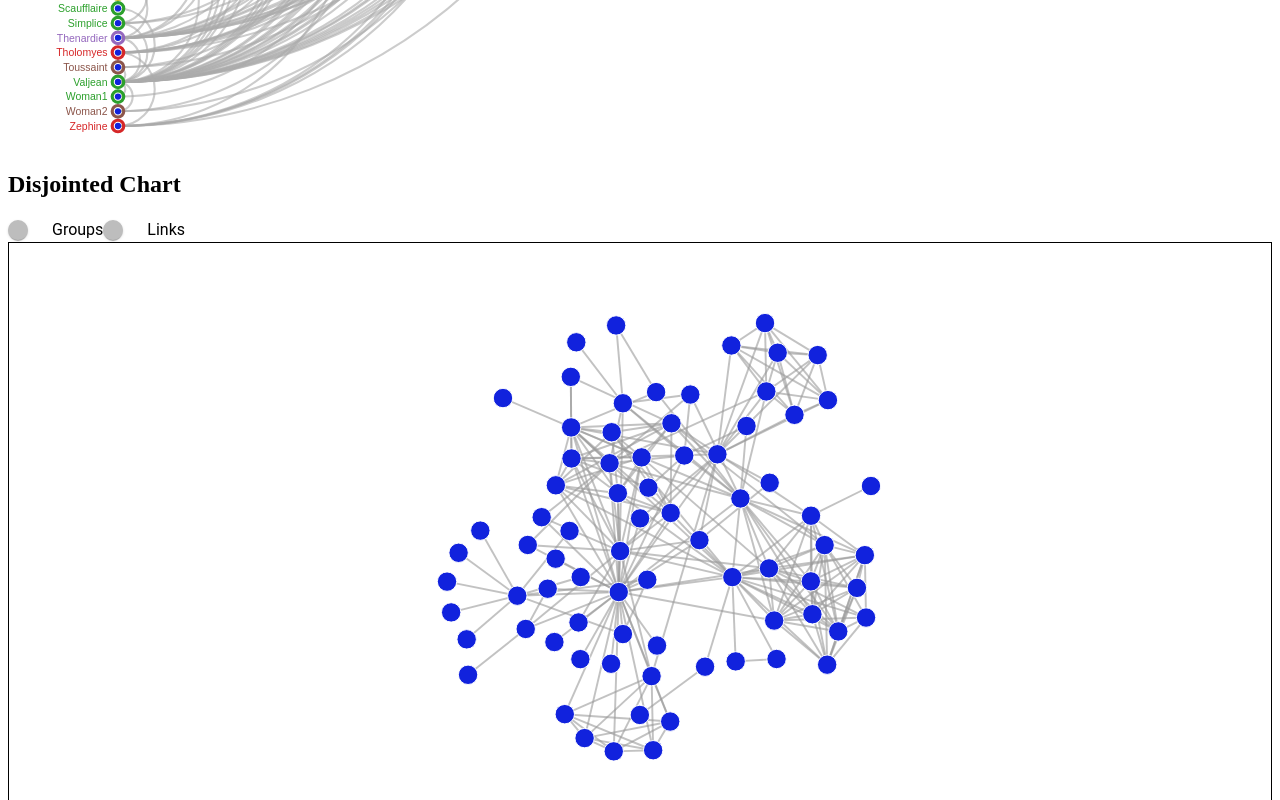
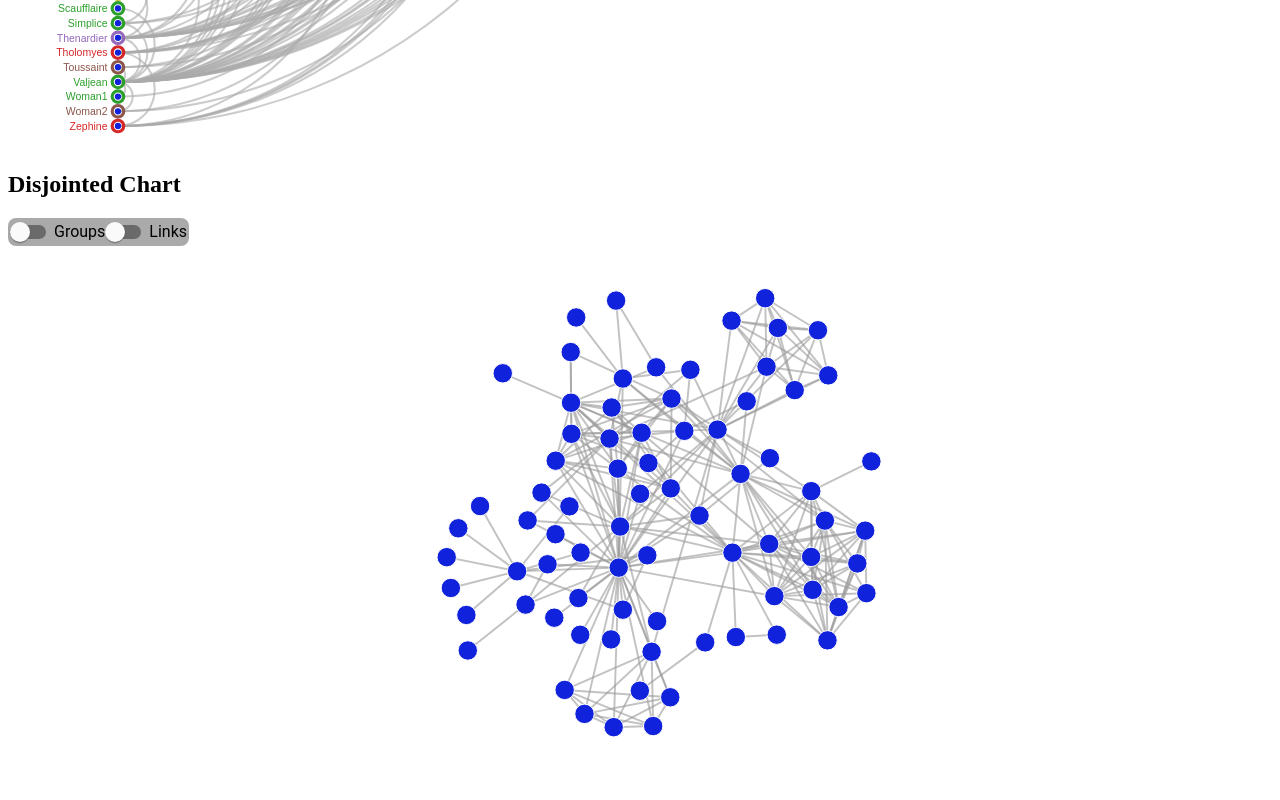
Before and after one commit to Shamsco/Fehris-Vis, an Angular app: page / in a window 1280 px wide. Shown: the part 1160-1960 px from the top of the page. Built offline with nearby package versions, Linux system fonts and the light colour scheme.

Commit message:
Fixes Based off Brainstorm session

```diff
--- a/src/app/disjointed-graph/disjointed-graph.component.html
+++ b/src/app/disjointed-graph/disjointed-graph.component.html
@@ -1,5 +1,20 @@
 <h2>Disjointed Chart</h2>
-<div id="Disjointed">
-    <mat-slide-toggle [(ngModel)]="gChecked" (click)="showGroups()">Groups</mat-slide-toggle>
-    <mat-slide-toggle [(ngModel)]="lChecked" (click)="showLinks()">Links</mat-slide-toggle>
+<div position="relative" id="Disjointed">
+    <div class="toolbar">
+        <mat-slide-toggle [(ngModel)]="gChecked" (click)="showGroups()">Groups</mat-slide-toggle>
+        <mat-slide-toggle [(ngModel)]="lChecked" (click)="showLinks()">Links</mat-slide-toggle>
+    </div>
 </div>
+
+<style>
+    div.toolbar {
+        position: absolute;
+        padding: 2px;
+        background: #aaa;
+        border: 0px;
+        border-radius: 8px;
+        pointer-events: auto;
+        top: 1000 px;
+        right: 200 px;
+    }
+</style>
--- a/src/app/disjointed-graph/disjointed-graph.component.ts
+++ b/src/app/disjointed-graph/disjointed-graph.component.ts
@@ -4,7 +4,7 @@ import { Node } from 'src/app/interface/node';
 import { Link } from 'src/app/interface/link';
 import { PieData } from 'src/app/interface/pie-data';
 import * as graphData from 'src/assets/miserables.json';
-import { GlobalVariables } from "src/app/global-variables/global";
+import { GlobalVariables } from 'src/app/global-variables/global';
 
 @Component({
   selector: 'app-disjointed-graph',
@@ -12,8 +12,7 @@ import { GlobalVariables } from "src/app/global-variables/global";
   styleUrls: ['./disjointed-graph.component.css'],
 })
 export class DisjointedGraphComponent implements OnInit {
-
-  private input : any = (graphData as any).default;
+  private input: any = (graphData as any).default;
   private linkWidth;
   private nodeRadius: number = 5;
   private arcRadius: number = 8;
@@ -25,7 +24,10 @@ export class DisjointedGraphComponent implements OnInit {
     this.input.nodes.map((d) => d.group[0]).sort(d3.ascending),
     d3.schemeCategory10
   );
-  private arc = d3.arc().innerRadius(this.nodeRadius).outerRadius(this.arcRadius);
+  private arc = d3
+    .arc()
+    .innerRadius(this.nodeRadius)
+    .outerRadius(this.arcRadius);
   private drag = (simulation) => {
     function dragstarted(event, d) {
       if (!event.active) simulation.alphaTarget(0.3).restart();
@@ -53,7 +55,6 @@ export class DisjointedGraphComponent implements OnInit {
 
   //Method that creates the tooltip Window
   private createPreview(id, inputNodes: Node[], inputLinks: Link[]): void {
-
     // Data Processing to use only Nodes linked to selected Node
     const linksFilter: Link[] = inputLinks.filter(
       (x) => x.source === id || x.target === id
@@ -159,7 +160,7 @@ export class DisjointedGraphComponent implements OnInit {
         d3.forceLink<Node, Link>(links).id((d) => d.id)
       )
       .force('charge', d3.forceManyBody())
-      .force("collision",d3.forceCollide().radius(this.arcRadius))
+      .force('collision', d3.forceCollide().radius(this.arcRadius))
       .force('x', d3.forceX())
       .force('y', d3.forceY())
       .velocityDecay(0.5);
@@ -191,7 +192,7 @@ export class DisjointedGraphComponent implements OnInit {
         .duration(200)
         .style('opacity', 0.9)
         .style('left', event.pageX + 'px')
-        .style('top', event.pageY - (this.height + 20 ) / 2 + 'px');
+        .style('top', event.pageY - (this.height + 20) / 2 + 'px');
       d3.selectAll('.preview').remove();
       d3.selectAll('.pactive').classed('pactive', false);
       svg.selectAll(`.${d.id.replace(/\./g, '')}`).classed('pactive', true);
@@ -210,22 +211,46 @@ export class DisjointedGraphComponent implements OnInit {
     //Data Pre-processing for Legend
     let groups: number[][] = nodes.map((d) => d.group);
     let legendGroups: number[] = new Array<number>();
-    groups.forEach(d => {
-      d.forEach( value => {
-        legendGroups.push(value)
-      })
-    })
+    groups.forEach((d) => {
+      d.forEach((value) => {
+        legendGroups.push(value);
+      });
+    });
 
-    legendGroups = [... new Set(legendGroups)]
+    legendGroups = [...new Set(legendGroups)];
     let stateArray: boolean[] = Array<boolean>(legendGroups.length).fill(false);
-    const legend = this.createGroupLegend(svg, legendGroups, stateArray, node, link, 'm');
-    d3.selectAll(".marcs").attr("visibility","hidden")
-    d3.selectAll(".gGroup").attr("visibility","hidden")
+    const legend = this.createGroupLegend(
+      svg,
+      legendGroups,
+      stateArray,
+      node,
+      link,
+      'm'
+    );
+    d3.selectAll('.gGroup').attr('visibility', 'hidden');
+
+    var zoomFn = d3.zoom().on('zoom', function (event, d) {
+      //svg.selectAll("g").attr('transform', event.transform);
+      svg.attr('transform', event.transform);
+    });
+    //svg.on("dblclick.zoom", null)
+    svg.call(zoomFn);
   }
-
+  resetZoom() {
+//     zoom.scale(1);
+// zoom.translate([0, 0]);
+// svg.transition().duration(500).attr('transform', 'translate(' + zoom.translate() + ') scale(' + zoom.scale() + ')')
+  }
   constructor() {}
   //Method to create the Legend
-  private createGroupLegend(svg: d3.Selection<SVGSVGElement, unknown, HTMLElement, any>, grouparr: number[], stateArray: boolean[], node: any, link: any,classSuffix: string) {
+  private createGroupLegend(
+    svg: d3.Selection<SVGSVGElement, unknown, HTMLElement, any>,
+    grouparr: number[],
+    stateArray: boolean[],
+    node: any,
+    link: any,
+    classSuffix: string
+  ) {
     return svg
       .append('g')
       .attr('fill', 'none')
@@ -240,9 +265,11 @@ export class DisjointedGraphComponent implements OnInit {
       .join('g')
       .attr(
         'transform',
-        (d) => `translate(${-this.width / 2 + 10},${-this.height / 4 + d * 10 + 5})`
+        (d) =>
+          `translate(${-this.width / 2 + 10},${-this.height / 4 + d * 10 + 5})`
       )
-      .call((g) => g
+      .call((g) =>
+        g
           .append('text')
           .attr('x', 6)
           .attr('dy', '0.35em')
@@ -250,7 +277,8 @@ export class DisjointedGraphComponent implements OnInit {
           .attr('fill', (d) => this.color(d))
           .text((d) => 'Group ' + d)
       )
-      .call((g) => g
+      .call((g) =>
+        g
           .append('circle')
           .attr('r', 3)
           .attr('class', (d) => classSuffix + d)
@@ -266,30 +294,51 @@ export class DisjointedGraphComponent implements OnInit {
         if (stateArray[d] === true) {
           stateArray[d] = false;
           svg.selectAll(`.${classSuffix + d}`).classed('gactive', false);
-          svg.selectAll(`line:not(.${classSuffix + d})`).classed('inactive', false);
-          svg.selectAll(`circle:not(.${classSuffix + d})`).classed('inactive', false);
-          svg.selectAll(`path:not(.${classSuffix + d})`).classed('inactive', false);
-          svg.selectAll(`text:not(.${classSuffix + d})`).classed('inactive', false);
+          svg
+            .selectAll(`line:not(.${classSuffix + d})`)
+            .classed('inactive', false);
+          svg
+            .selectAll(`circle:not(.${classSuffix + d})`)
+            .classed('inactive', false);
+          svg
+            .selectAll(`path:not(.${classSuffix + d})`)
+            .classed('inactive', false);
         } else if (stateArray[d] === false) {
           stateArray[d] = true;
           svg.selectAll(`.${classSuffix + d}`).classed('gactive', true);
-          svg.selectAll(`line:not(.${classSuffix + d})`).classed('inactive', true);
-          svg.selectAll(`circle:not(.${classSuffix + d})`).classed('inactive', true);
-          svg.selectAll(`path:not(.${classSuffix + d})`).classed('inactive', true);
-          svg.selectAll(`text:not(.${classSuffix + d})`).classed('inactive', true);
+          svg
+            .selectAll(`line:not(.${classSuffix + d})`)
+            .classed('inactive', true);
+          svg
+            .selectAll(`circle:not(.${classSuffix + d})`)
+            .classed('inactive', true);
+          svg
+            .selectAll(`path:not(.${classSuffix + d})`)
+            .classed('inactive', true);
         }
       });
   }
   //Toggles Group view
   showGroups() {
-    d3.selectAll(".marcs").attr("visibility", this.gChecked? "hidden":"visible")
-    d3.selectAll(".gGroup").attr("visibility", this.gChecked? "hidden":"visible")
+    d3.selectAll('.marcs').attr(
+      'visibility',
+      this.gChecked ? 'hidden' : 'visible'
+    );
+    d3.selectAll('.parcs').attr(
+      'visibility',
+      this.gChecked ? 'hidden' : 'visible'
+    );
+    d3.selectAll('.gGroup').attr(
+      'visibility',
+      this.gChecked ? 'hidden' : 'visible'
+    );
   }
 
-
   //Toggles Link View
-  showLinks(){
-    this.linkWidth.attr("stroke-width", d => this.lChecked? "2" : Math.sqrt(d.source.group[0] + 1))
+  showLinks() {
+    this.linkWidth.attr('stroke-width', (d) =>
+      this.lChecked ? '1' : Math.sqrt(d.source.group[0] + 1)
+    );
   }
   //Method to create an SVG
   private createSVG(
@@ -302,11 +351,9 @@ export class DisjointedGraphComponent implements OnInit {
       .select(selection)
       .append('svg')
       .attr('viewBox', `${-width / 2}, ${-height / 2}, ${width}, ${height}`)
-      .attr('class', classSuffix)
-      .style('border', '1px solid black');
+      .attr('class', classSuffix);
     return svg;
   }
-
 
   //Method to style the SVG
   private styleSVG(svg: any) {
@@ -314,6 +361,10 @@ export class DisjointedGraphComponent implements OnInit {
         text.hover {
           font-size: 25;
           font-weight: bold;
+        }
+        line:hover{
+          stroke: #000;
+          stroke-opacity: 1;
         }
         line.pactive {
           stroke: #000;
@@ -327,7 +378,7 @@ export class DisjointedGraphComponent implements OnInit {
           stroke-opacity: 1;
         }
         circle.gactive{
-          fill: #FFD700;
+
         }
         text.gactive{
           font-weight: bold;
@@ -355,14 +406,14 @@ export class DisjointedGraphComponent implements OnInit {
 
   //Method to create Graph Links
   private createLinks(svg: any, links: any[], classSuffix: string) {
-    return svg
+    const graphLinks = svg
       .append('g')
       .attr('stroke', '#999')
       .attr('stroke-opacity', 0.6)
       .selectAll('line')
       .data(links)
       .join('line')
-      .attr('stroke-width', "1")
+      .attr('stroke-width', '1')
       .attr(
         'class',
         (d) =>
@@ -372,7 +423,10 @@ export class DisjointedGraphComponent implements OnInit {
           ' ' +
           classSuffix +
           d.source.group.join(' ' + classSuffix)
-      );
+      )
+    graphLinks.append('title').text((d) => d.source.id + ' -> ' + d.target.id);
+
+    return graphLinks;
   }
 
   //Method to create the Tooltip Window
@@ -479,7 +533,11 @@ export class DisjointedGraphComponent implements OnInit {
           .append('path')
           .attr('fill', (d) => d.data.color)
           .attr('d', this.arc)
-          .attr("class", d =>`${classSuffix + d.data.group} ${classSuffix}arcs`);
+          .attr(
+            'class',
+            (d) => `${classSuffix + d.data.group} ${classSuffix}arcs`
+          )
+          .attr('visibility', () => (this.gChecked ? 'visible' : 'hidden'));
       });
     node.append('title').text((d) => d.id);
   }
--- a/src/styles.css
+++ b/src/styles.css
@@ -1,2 +1,2 @@
 /* You can add global styles to this file, and also import other style files */
-@import "@angular/material/prebuilt-themes/pink-bluegrey.css";
+@import "@angular/material/prebuilt-themes/deeppurple-amber.css";
```
Lines whose indentation alone changed are shown as unchanged.
